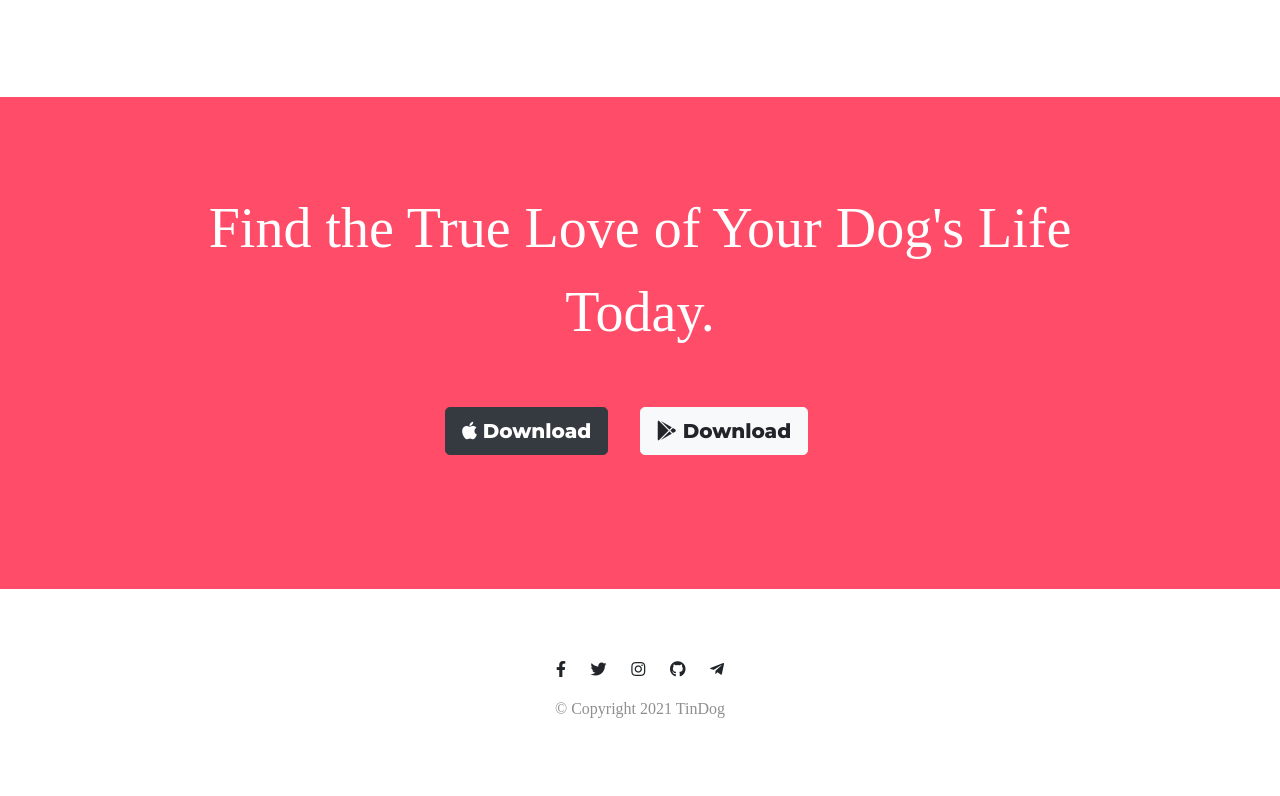
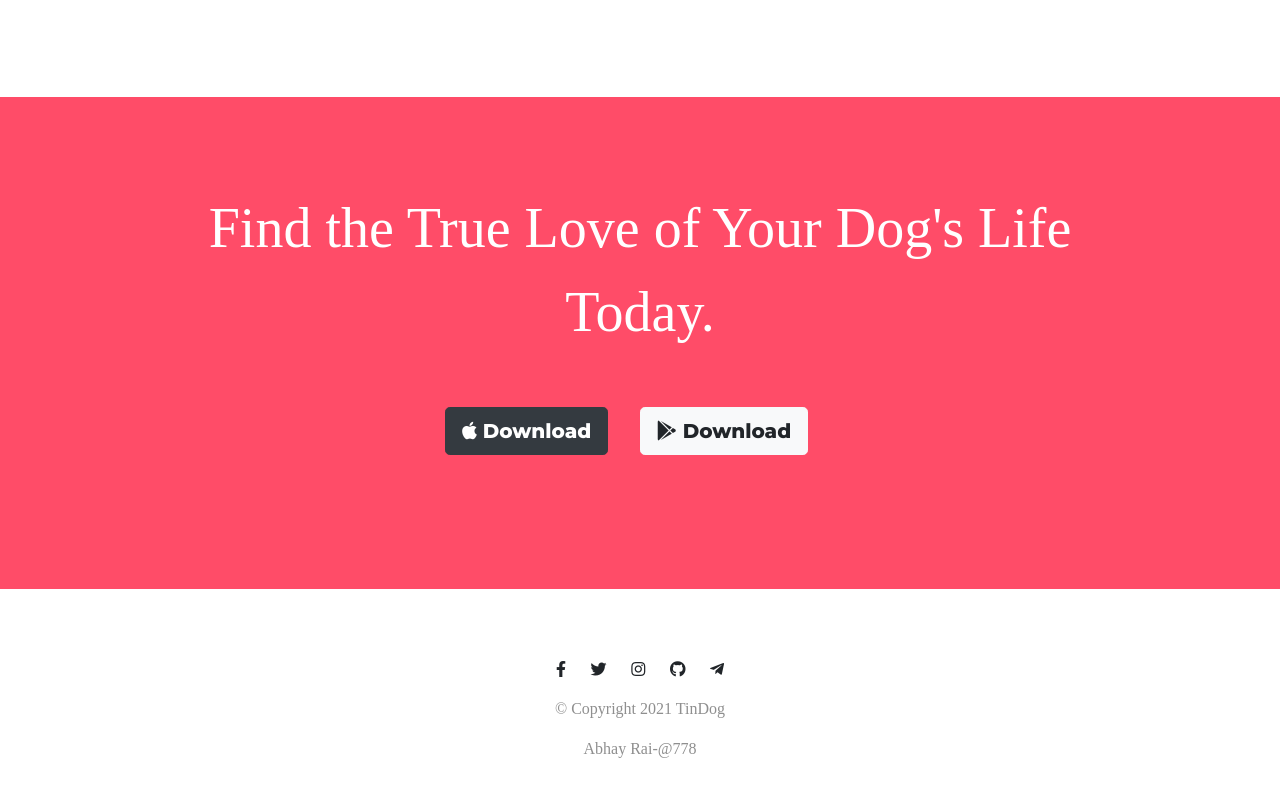
Before and after one commit to Abhayrai788/TinDog, a plain HTML site: page index.html in a window 1280 px wide. Shown: the part 2338-3134 px from the top of the page. Drawn offline with nearby package versions, Linux system fonts and the light colour scheme.

Commit message:
Update index.html

```diff
--- a/index.html
+++ b/index.html
@@ -227,6 +227,7 @@
     <i class="social-icon fab fa-github"></i>
     <i class="social-icon fab fa-telegram-plane"></i>
     <p>© Copyright 2021 TinDog</p>
+    <p> Abhay Rai-@778</p>
 
   </footer>
 
```
